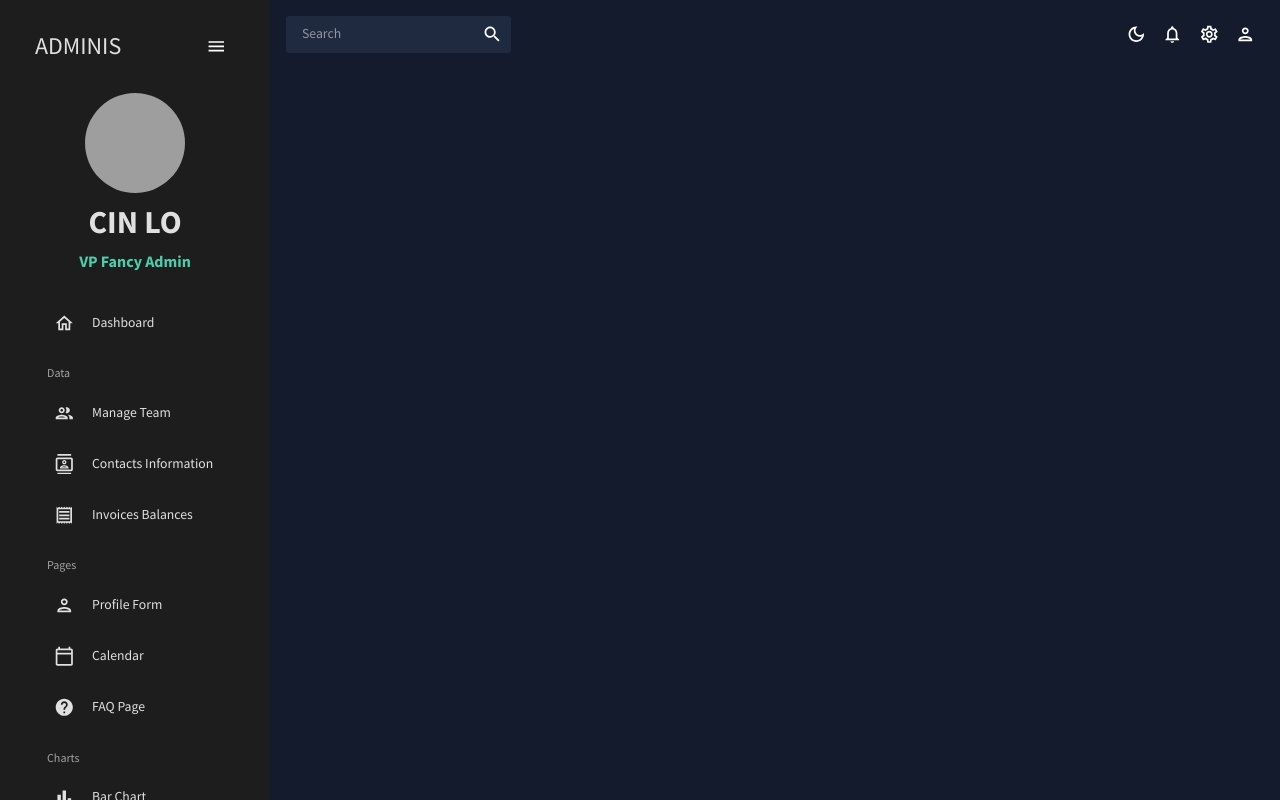
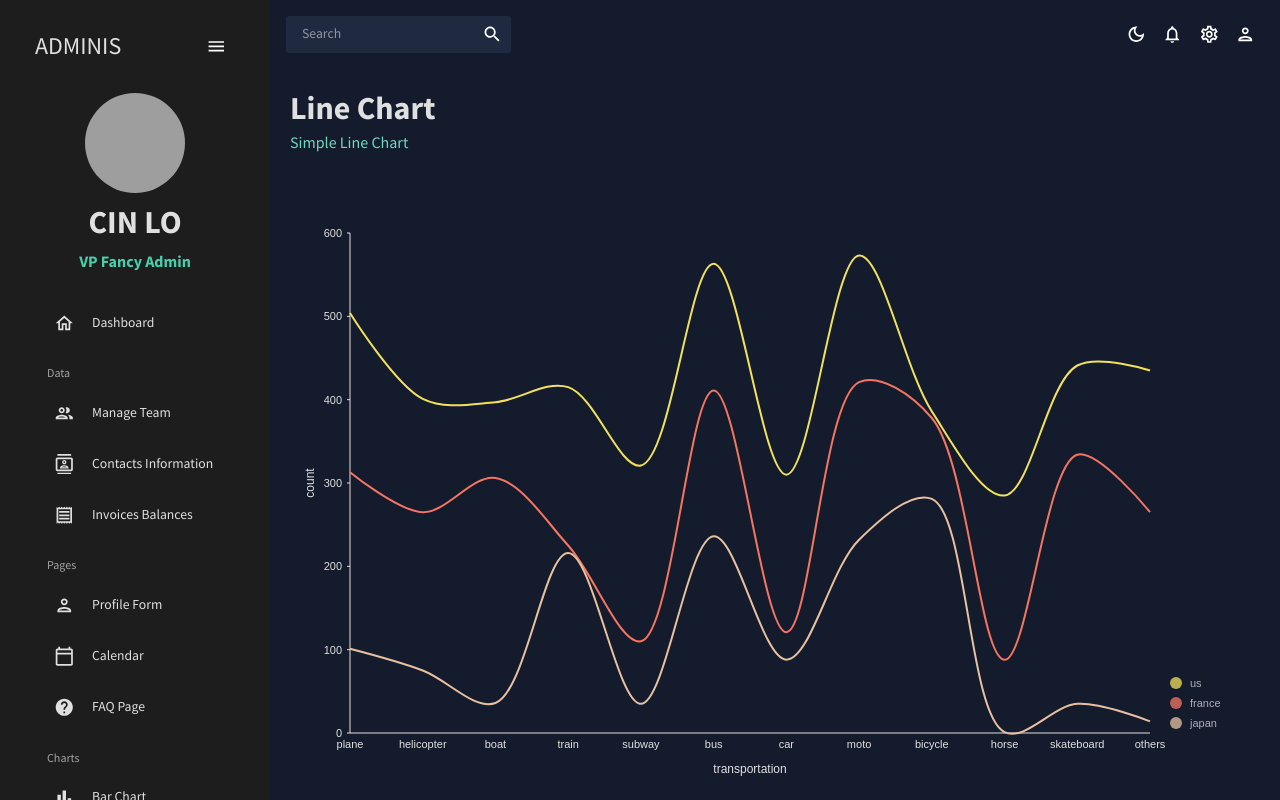
Before and after one commit to CinLo82/reactDashboardApp, a React (Create React App) app: page /line in a window 1280 px wide. Built offline with nearby package versions, Linux system fonts and the light colour scheme; grey boxes are pictures that could not be loaded.

Commit message:
Line Chart Page

```diff
--- a/src/App.js
+++ b/src/App.js
@@ -12,7 +12,7 @@
 import FAQ from './scenes/faq';
 import Bar from './scenes/bar';
 import Pie from './scenes/pie';
-//import Line from './scenes/line';
+import Line from './scenes/line';
 //import Geography from './scenes/geography';
 
 
@@ -37,7 +37,7 @@
               <Route path='/faq' element={<FAQ />} />
               <Route path='/bar' element={<Bar />} />
               <Route path='/pie' element={<Pie />} />
-              {/* <Route path='/line' element={<Line />} /> */}
+              <Route path='/line' element={<Line />} />
               {/* <Route path='/geography' element={<Geography />} /> */}
 
             </Routes>
--- /dev/null
+++ b/src/components/LineChart.jsx
@@ -0,0 +1,117 @@
+import { useTheme } from '@mui/material'
+import { ResponsiveLine } from '@nivo/line'
+import { tokens } from '../theme';
+import { mockLineData  as data } from '../data/mockData';
+
+const PieChart = ({ isDashboard = false }) => {
+    const theme = useTheme();
+    const colors = tokens(theme.palette.mode);
+
+    return(
+        <ResponsiveLine
+        data={data}
+        theme={{
+          axis: {
+            domain: {
+              line: {
+                stroke: colors.grey[100],
+              },
+            },
+            legend: {
+              text: {
+                fill: colors.grey[100],
+              },
+            },
+            ticks: {
+              line: {
+                stroke: colors.grey[100],
+                strokeWidth: 1,
+              },
+              text: {
+                fill: colors.grey[100],
+              },
+            },
+          },
+          legends: {
+            text: {
+              fill: colors.grey[100],
+            },
+          },
+          tooltip: {
+            container: {
+              color: colors.primary[500],
+            },
+          },
+        }}
+        colors={isDashboard ? { datum: "color" } : { scheme: "nivo" }} // added
+        margin={{ top: 50, right: 110, bottom: 50, left: 60 }}
+        xScale={{ type: "point" }}
+        yScale={{
+          type: "linear",
+          min: "auto",
+          max: "auto",
+          stacked: true,
+          reverse: false,
+        }}
+        yFormat=" >-.2f"
+        curve="catmullRom"
+        axisTop={null}
+        axisRight={null}
+        axisBottom={{
+          orient: "bottom",
+          tickSize: 0,
+          tickPadding: 5,
+          tickRotation: 0,
+          legend: isDashboard ? undefined : "transportation", // added
+          legendOffset: 36,
+          legendPosition: "middle",
+        }}
+        axisLeft={{
+          orient: "left",
+          tickValues: 5, // added
+          tickSize: 3,
+          tickPadding: 5,
+          tickRotation: 0,
+          legend: isDashboard ? undefined : "count", // added
+          legendOffset: -40,
+          legendPosition: "middle",
+        }}
+        enableGridX={false}
+        enableGridY={false}
+        pointSize={8}
+        pointColor={{ theme: "background" }}
+        pointBorderWidth={2}
+        pointBorderColor={{ from: "serieColor" }}
+        pointLabelYOffset={-12}
+        useMesh={true}
+        legends={[
+          {
+            anchor: "bottom-right",
+            direction: "column",
+            justify: false,
+            translateX: 100,
+            translateY: 0,
+            itemsSpacing: 0,
+            itemDirection: "left-to-right",
+            itemWidth: 80,
+            itemHeight: 20,
+            itemOpacity: 0.75,
+            symbolSize: 12,
+            symbolShape: "circle",
+            symbolBorderColor: "rgba(0, 0, 0, .5)",
+            effects: [
+              {
+                on: "hover",
+                style: {
+                  itemBackground: "rgba(0, 0, 0, .03)",
+                  itemOpacity: 1,
+                },
+              },
+            ],
+          },
+        ]}
+      />
+    );
+}
+
+export default PieChart;
--- /dev/null
+++ b/src/scenes/line/index.jsx
@@ -0,0 +1,16 @@
+import { Box } from '@mui/material'
+import Header from '../../components/Header'
+import LineChart from '../../components/LineChart'
+
+const Line = () => {
+    return (
+        <Box m='20px' >
+            <Header title='Line Chart' subtitle='Simple Line Chart' />
+            <Box height='75vh' >
+                <LineChart />
+            </Box>
+        </Box>
+    );
+}
+
+export default Line;
```
